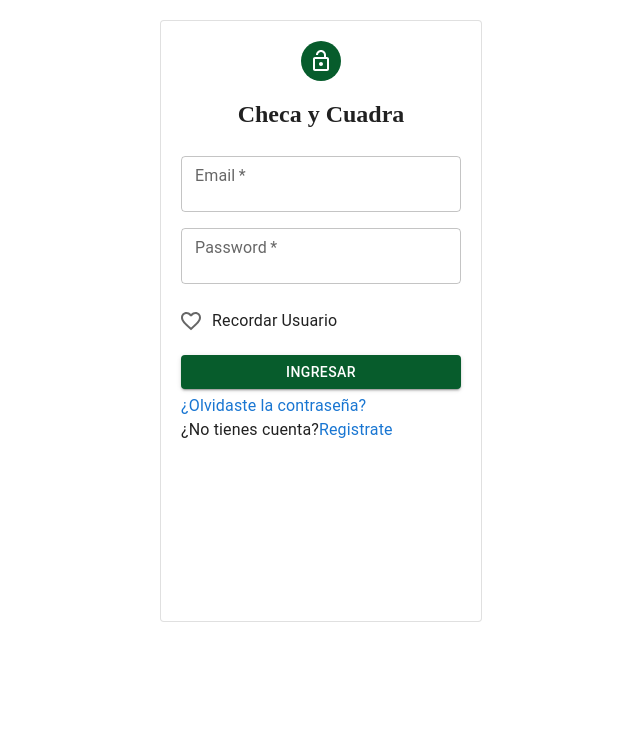
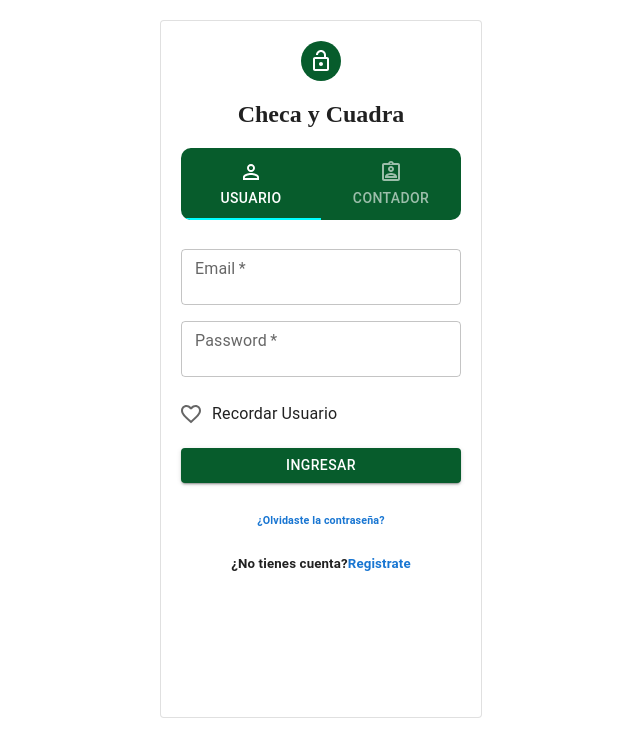
Before and after one commit to Proyectos-Kodemia/api-checaycuadra-frontend, a React (Create React App) app: page / in a window 1280 px wide. Shown: the top 756 px of the page, without its empty margins (319-959 px from the left). Built offline with nearby package versions, Linux system fonts and the light colour scheme.

Commit message:
login terminando

```diff
--- /dev/null
+++ b/src/pages/FormLogin.jsx
@@ -0,0 +1,127 @@
+import React, { useState, useEffect } from "react";
+import { Button, Link, TextField, Typography } from "@mui/material";
+
+import FormControlLabel from "@mui/material/FormControlLabel";
+import Checkbox from "@mui/material/Checkbox";
+import FavoriteBorder from "@mui/icons-material/FavoriteBorder";
+import Favorite from "@mui/icons-material/Favorite";
+
+const FormLogin = ({ rol }) => {
+  const [email, setEmail] = useState("");
+  const [password, setPassword] = useState("");
+  const [emailValid, setEmailValid] = useState(false);
+  const [credencialsValid, setCredencialsValid] = useState(false);
+
+  useEffect(() => {
+    if (localStorage.getItem("user-info")) {
+      // navigate.push('/add')
+    }
+  }, []);
+  const validarCorreo = (email) => {
+    const expReg =
+      /^[a-z0-9!#$%&'*+/=?^_`{|}~-]+(?:\.[a-z0-9!#$%&'*+/=?^_`{|}~-]+)*@(?:[a-z0-9](?:[a-z0-9-]*[a-z0-9])?\.)+[a-z0-9](?:[a-z0-9-]*[a-z0-9])?$/;
+    const isValid = expReg.test(email);
+    isValid ? setEmailValid(false) : setEmailValid(true);
+    return isValid;
+  };
+
+  const heartStyle = { color: "red" };
+  const inputStyle = { padding: "8px 0" };
+  const buttonStyle = {
+    backgroundColor: "#075c2c",
+    padding: "5px 0",
+    margin: "5px 0",
+  };
+
+  const dataLogin = async () => {
+    try {
+      const item = { email, password };
+      let direction = "";
+      if (rol === "Contador") direction = "http://localhost:8000/auth/account";
+      else direction = "http://localhost:8000/auth/users";
+
+      const emailIsValid = validarCorreo(email);
+      if (emailIsValid) {
+        localStorage.removeItem('user-info');
+        const result = await fetch(direction, {
+          method: "POST",
+          headers: {
+            "Content-Type": "application/json",
+          },
+          body: JSON.stringify(item),
+        });
+        const res = await result.json();
+        if (res.status) {
+          setCredencialsValid(false);
+          console.log('se creo el token y se almaceno')
+          localStorage.setItem("user-info", JSON.stringify(res.token));
+        } else {
+          setCredencialsValid(true);
+        }
+      }
+    } catch (err) {
+      console.log("error en login ", err);
+    }
+  };
+
+  return (
+    <>
+      <TextField
+        label="Email"
+        placeholder="Ingrese Email"
+        color="success"
+        required
+        fullWidth
+        style={inputStyle}
+        onChange={(e) => setEmail(e.target.value)}
+      ></TextField>
+
+      <TextField
+        label="Password"
+        placeholder="Ingrese Password"
+        color="success"
+        type="password"
+        required
+        fullWidth
+        style={inputStyle}
+        onChange={(e) => setPassword(e.target.value)}
+      ></TextField>
+
+      <FormControlLabel
+        style={inputStyle}
+        control={
+          <Checkbox
+            icon={<FavoriteBorder />}
+            checkedIcon={<Favorite style={heartStyle} />}
+          />
+        }
+        label="Recordar Usuario"
+      />
+
+      <Button
+        type="submit"
+        style={buttonStyle}
+        variant="contained"
+        fullWidth
+        onClick={dataLogin}
+      >
+        Ingresar
+      </Button>
+      <Typography align="center">
+        <Link href="#" underline="hover">
+          <h6>¿Olvidaste la contraseña?</h6>
+        </Link>
+        <h5>
+          ¿No tienes cuenta?
+          <Link href="#" underline="hover">
+            Registrate
+          </Link>
+        </h5>
+        {credencialsValid && <p>El usuario o contraseña son incorrectos</p>}
+        {emailValid && <p>Los datos son incorrectos</p>}
+      </Typography>
+    </>
+  );
+};
+
+export default FormLogin;
--- a/src/pages/Login.jsx
+++ b/src/pages/Login.jsx
@@ -1,97 +1,73 @@
-import React, { useState, useEffect } from 'react'
-import {Avatar, Button, Grid, Link, Paper, TextField, Typography} from '@mui/material'
-import LockOpenOutlinedIcon from '@mui/icons-material/LockOpenOutlined'
-import FormControlLabel from '@mui/material/FormControlLabel'
-import Checkbox from '@mui/material/Checkbox'
-import FavoriteBorder from '@mui/icons-material/FavoriteBorder'
-import Favorite from '@mui/icons-material/Favorite'
+import React, { useState } from "react";
+import { Avatar, Box, Tab, Tabs, Grid, Paper } from "@mui/material";
+import FormLogin from "./FormLogin";
+import LockOpenOutlinedIcon from "@mui/icons-material/LockOpenOutlined";
+import PersonOutlineOutlinedIcon from '@mui/icons-material/PersonOutlineOutlined';
+import AssignmentIndOutlinedIcon from '@mui/icons-material/AssignmentIndOutlined';
 
-// import { useNavigate } from 'react-router-dom'
-import '../scss/login.css'
+import "../scss/login.css";
 
+function TabPanel(props) {
+  const { children, value, index } = props;
+  return (
+    <div
+      role="tabpanel"
+      hidden={value !== index}
+      id={`simple-tabpanel-${index}`}
+      aria-labelledby={`simple-tab-${index}`}
+    >
+      {value === index && <h1>{children}</h1>}
+    </div>
+  );
+}
 
 const Login = () => {
-  const [email, setEmail] = useState('')
-  const [password, setPassword] = useState('')
-  const [emailValid, setEmailValid] = useState(false)
-  const [credencialsValid, setCredencialsValid] = useState(false)
-  // const [user, setUser] = useState(null)
-  // const navigate = useNavigate()
+  const [value, setValue] = useState(0);
 
-  useEffect(() => {
-    if (localStorage.getItem('user-info')) {
-      // navigate.push('/add')
-    }
-  }, [])
-  const validarCorreo = (email) => {
-    const expReg = /^[a-z0-9!#$%&'*+/=?^_`{|}~-]+(?:\.[a-z0-9!#$%&'*+/=?^_`{|}~-]+)*@(?:[a-z0-9](?:[a-z0-9-]*[a-z0-9])?\.)+[a-z0-9](?:[a-z0-9-]*[a-z0-9])?$/
-    const isValid = expReg.test(email)
-    isValid ? setEmailValid(false) : setEmailValid(true)
-    return isValid
-  }
+  const handleChange = (event, newValue) => {
+    setValue(newValue);
+  };
 
-  const dataLogin = async () => {
-    try {
-      const item = { email, password }
-      const emailIsValid = validarCorreo(email)
-      if (emailIsValid) {
-        const result = await fetch('http://localhost:8000/auth/account', {
-          method: 'POST',
-          headers: {
-            'Content-Type': 'application/json'
-          },
-          body: JSON.stringify(item)
-        })
-        const res = await result.json()
-        if (res.status) {
-          setCredencialsValid(false)
-          localStorage.setItem('user-info', JSON.stringify(res.token))
-        } else {
-          setCredencialsValid(true)
-        }
-      }
-    } catch (err) {
-      console.log('error en login ', err)
-    }
+  const paperStyle = {
+    padding: 20,
+    height: "82vh",
+    width: 280,
+    margin: "20px auto",
+  };
+  const avatarStyle = { backgroundColor: "#075c2c" };
+  const styleBox={backgroundColor: "rgba(7, 92, 44, 1)", color:'white', borderRadius:'10px'}
 
-    // navigate.push('/add')
-  }
-  const paperStyle={padding:20, height: '70vh', width:280, margin:'20px auto'}
-  const avatarStyle={backgroundColor:'#075c2c'}
-  const heartStyle={color:'red'}
-  const inputStyle={padding:'8px 0'}
-  const buttonStyle={backgroundColor:'#075c2c', padding:'5px 0', margin:'5px 0' }
   return (
-
     <Grid>
       <Paper elevation={24} variant="outlined" style={paperStyle}>
-        <Grid align='center'>
-          <Avatar style={avatarStyle}><LockOpenOutlinedIcon color='second'/></Avatar>
+        <Grid align="center">
+          <Avatar style={avatarStyle}>
+            <LockOpenOutlinedIcon color="second" />
+          </Avatar>
           <h2>Checa y Cuadra</h2>
         </Grid>
-        <TextField label='Email' placeholder='Ingrese Email' color='success' required fullWidth style={inputStyle} onChange={(e) => setEmail(e.target.value)}></TextField>
-
-        <TextField label='Password' placeholder='Ingrese Password' color='success' type='password' required fullWidth style={inputStyle} onChange={(e) => setPassword(e.target.value)}></TextField>
-
-        <FormControlLabel style={inputStyle} control={<Checkbox icon={<FavoriteBorder />} checkedIcon={<Favorite style={heartStyle}/>} />} label="Recordar Usuario" />
-
-        <Button type='submit' style={buttonStyle} variant='contained' fullWidth onClick={dataLogin}>Ingresar</Button>
-        <Typography>
-          <Link href="#" underline="hover" >
-            ¿Olvidaste la contraseña?
-          </Link>
-        </Typography>
-        <Typography> ¿No tienes cuenta?
-          <Link href="#" underline="hover">
-            Registrate
-          </Link>
-        </Typography>
-        {credencialsValid && <p>El usuario o contraseña son incorrectos</p>}
-        {emailValid && <p>Los datos son incorrectos</p>}
+        <Box>
+          <Tabs
+            style={styleBox}
+            value={value}
+            onChange={handleChange}
+            TabIndicatorProps={{style:{background:'cyan'}}}
+            textColor="inherit"
+            variant="fullWidth"
+          >
+            <Tab label="Usuario" icon={<PersonOutlineOutlinedIcon/>}/>
+            <Tab label="Contador" icon={<AssignmentIndOutlinedIcon/>}/>
+          </Tabs>
+          <TabPanel value={value} index={0}>
+            <FormLogin rol='Usuario'></FormLogin>
+          </TabPanel>
+          <TabPanel value={value} index={1}>
+          <FormLogin rol='Contador'></FormLogin>
+          </TabPanel>
+        </Box>
       </Paper>
     </Grid>
+  );
+};
 
-  )
-}
-
-export default Login
+export default Login;
```
